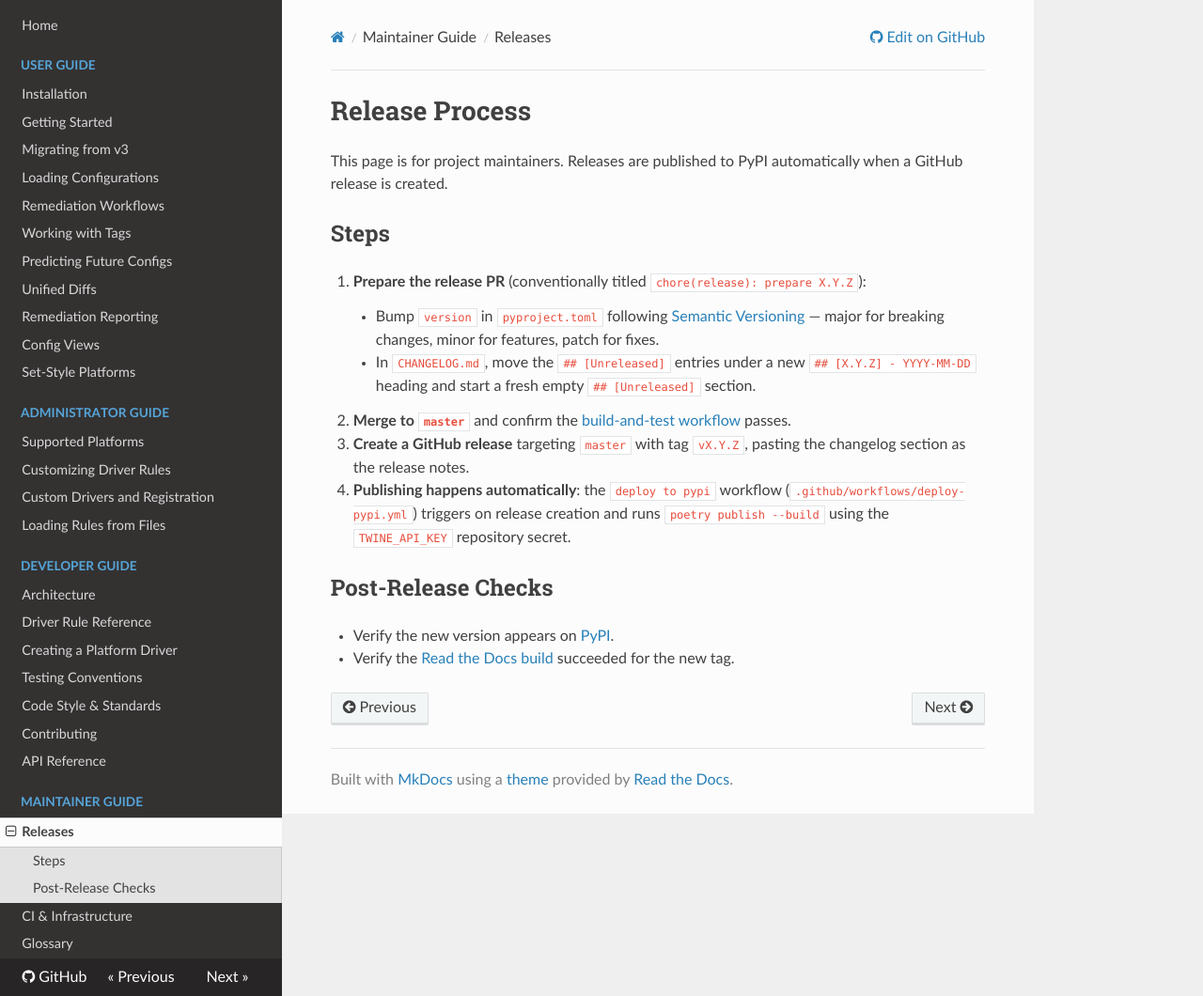
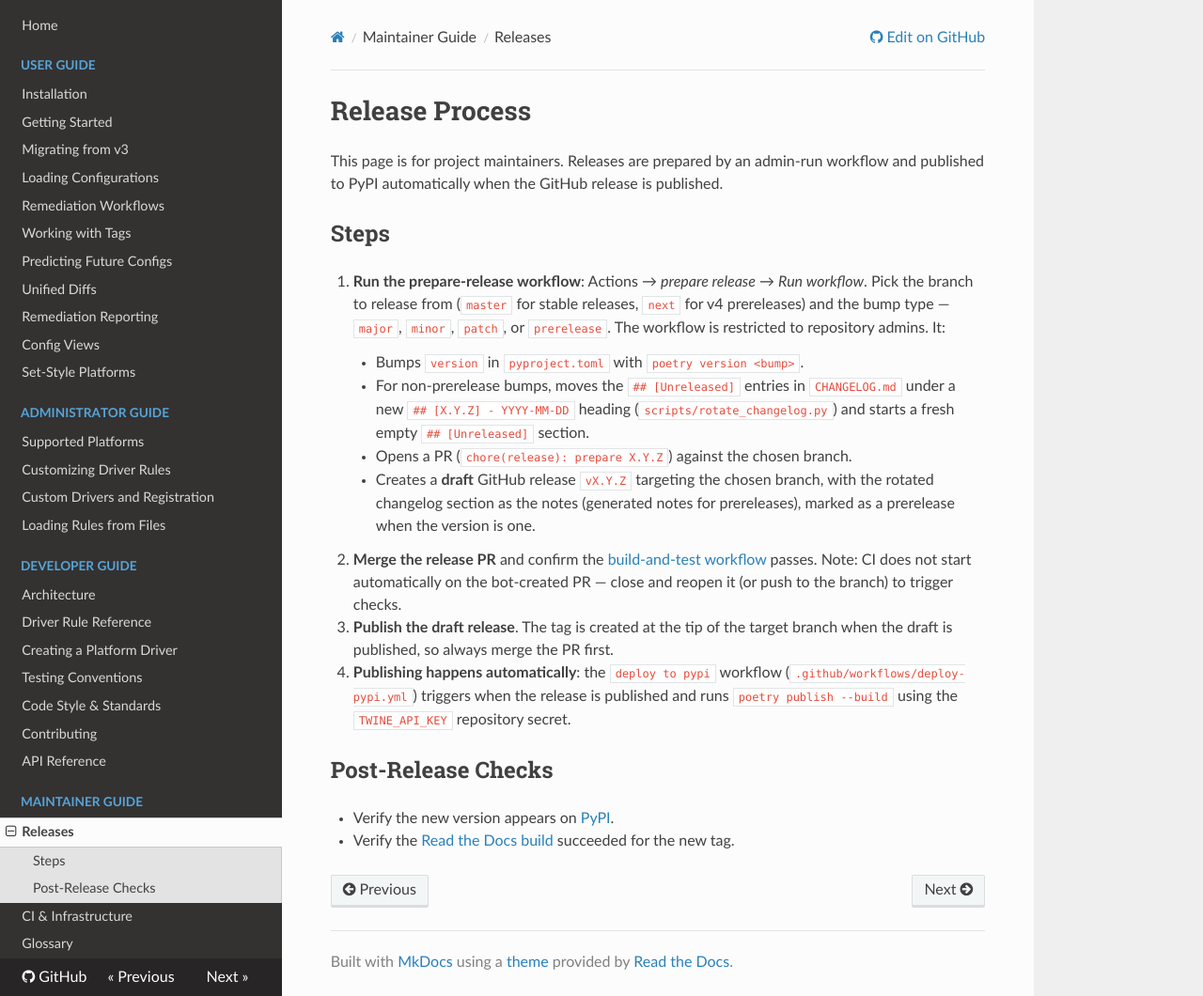
Before and after one commit to netdevops/hier_config, an MkDocs documentation site: the page built from docs/admin/releases.md, in a window 1280 px wide and 1060 px high. Shown: the whole window at 94% size. Built offline with MkDocs 1.6.1, drawn with Linux system fonts in a browser that asks for light colours; nearby versions of some CDN libraries.

Commit message:
Add admin-run prepare-release workflow
Automate the manual release checklist in docs/admin/releases.md: a
workflow_dispatch-triggered, admin-gated workflow bumps the version with
poetry, rotates CHANGELOG.md via scripts/rotate_changelog.py (skipped
for prereleases), opens the chore(release) PR against the dispatched
branch, and creates a draft GitHub release. The deploy-pypi trigger
moves from release "created" to "published" because GitHub never fires
"created" for drafts that are later published, which would have left
draft-based releases unpublished.

Co-Authored-By: Claude Fable 5 <noreply@anthropic.com>

```diff
--- a/docs/admin/releases.md
+++ b/docs/admin/releases.md
@@ -1,15 +1,34 @@
 # Release Process
 
-This page is for project maintainers. Releases are published to PyPI automatically when a GitHub release is created.
+This page is for project maintainers. Releases are prepared by an admin-run
+workflow and published to PyPI automatically when the GitHub release is
+published.
 
 ## Steps
 
-1. **Prepare the release PR** (conventionally titled `chore(release): prepare X.Y.Z`):
-    - Bump `version` in `pyproject.toml` following [Semantic Versioning](https://semver.org/spec/v2.0.0.html) — major for breaking changes, minor for features, patch for fixes.
-    - In `CHANGELOG.md`, move the `## [Unreleased]` entries under a new `## [X.Y.Z] - YYYY-MM-DD` heading and start a fresh empty `## [Unreleased]` section.
-2. **Merge to `master`** and confirm the [build-and-test workflow](infrastructure.md) passes.
-3. **Create a GitHub release** targeting `master` with tag `vX.Y.Z`, pasting the changelog section as the release notes.
-4. **Publishing happens automatically**: the `deploy to pypi` workflow (`.github/workflows/deploy-pypi.yml`) triggers on release creation and runs `poetry publish --build` using the `TWINE_API_KEY` repository secret.
+1. **Run the prepare-release workflow**: Actions → *prepare release* → *Run
+   workflow*. Pick the branch to release from (`master` for stable releases,
+   `next` for v4 prereleases) and the bump type — `major`, `minor`, `patch`,
+   or `prerelease`. The workflow is restricted to repository admins. It:
+    - Bumps `version` in `pyproject.toml` with `poetry version <bump>`.
+    - For non-prerelease bumps, moves the `## [Unreleased]` entries in
+      `CHANGELOG.md` under a new `## [X.Y.Z] - YYYY-MM-DD` heading
+      (`scripts/rotate_changelog.py`) and starts a fresh empty
+      `## [Unreleased]` section.
+    - Opens a PR (`chore(release): prepare X.Y.Z`) against the chosen branch.
+    - Creates a **draft** GitHub release `vX.Y.Z` targeting the chosen
+      branch, with the rotated changelog section as the notes (generated
+      notes for prereleases), marked as a prerelease when the version is one.
+2. **Merge the release PR** and confirm the
+   [build-and-test workflow](infrastructure.md) passes. Note: CI does not
+   start automatically on the bot-created PR — close and reopen it (or push
+   to the branch) to trigger checks.
+3. **Publish the draft release**. The tag is created at the tip of the target
+   branch when the draft is published, so always merge the PR first.
+4. **Publishing happens automatically**: the `deploy to pypi` workflow
+   (`.github/workflows/deploy-pypi.yml`) triggers when the release is
+   published and runs `poetry publish --build` using the `TWINE_API_KEY`
+   repository secret.
 
 ## Post-Release Checks
 
```
Also changed, not shown: CHANGELOG.md (+6 -0 lines), docs/admin/infrastructure.md (+1 -1 lines), 3 other files.
